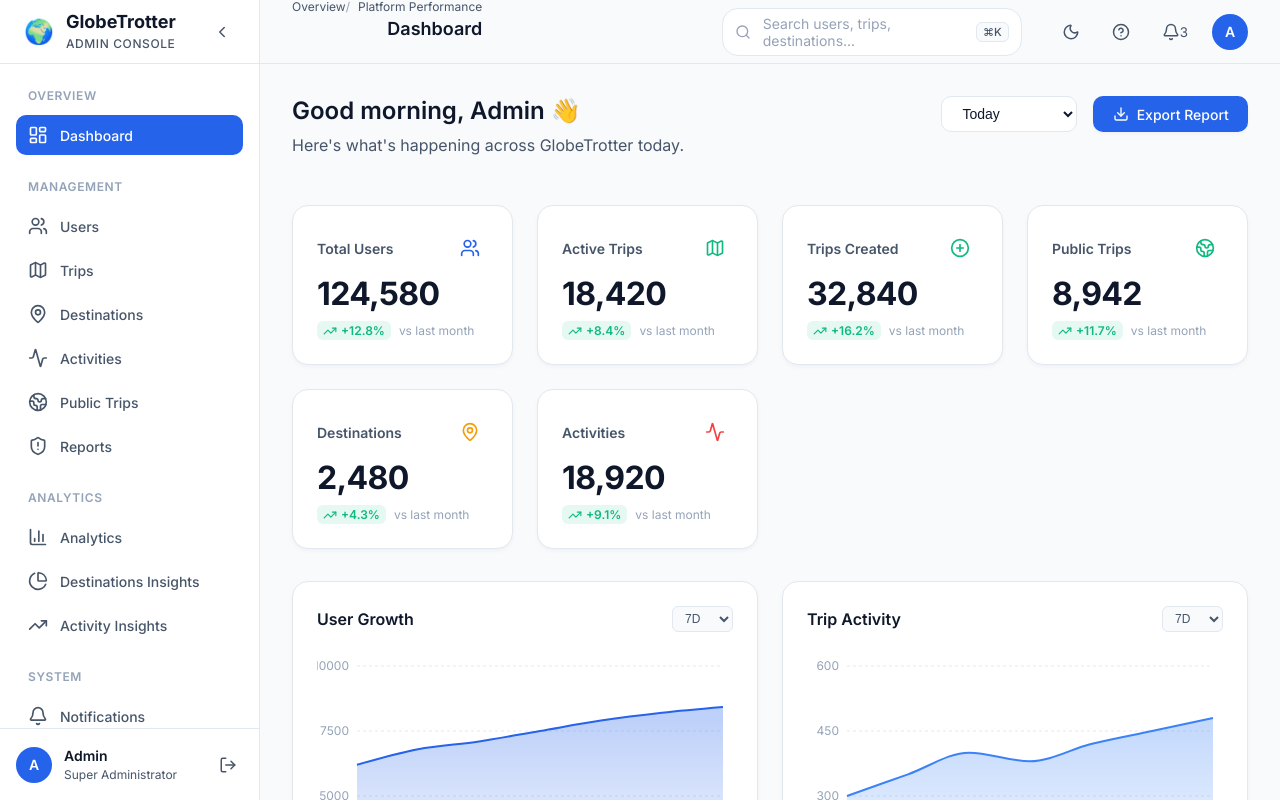
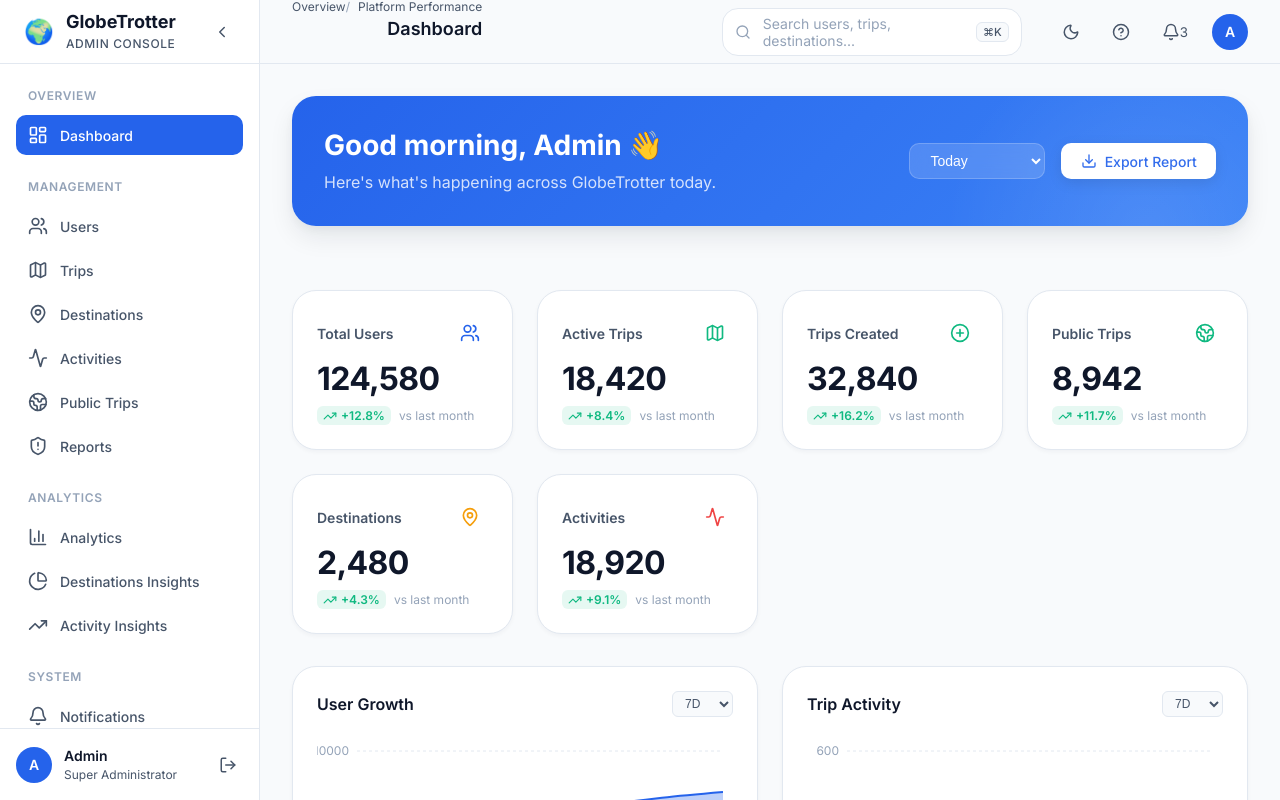
Before and after one commit to DevanshAdhia/GlobeTrotter, a React (Vite) app: page /admin in a window 1280 px wide. Shown: the top 800 px of the page. Built offline with nearby package versions, Linux system fonts and the light colour scheme.

Commit message:
feat: enhance admin dashboard with premium UI aesthetics (glassmorphism, glows, animated gradients)

```diff
--- a/src/components/admin/KpiCard.css
+++ b/src/components/admin/KpiCard.css
@@ -2,6 +2,25 @@
   display: flex;
   flex-direction: column;
   gap: 1rem;
+  position: relative;
+  overflow: hidden;
+}
+
+.kpi-glow-bg {
+  position: absolute;
+  top: -30px;
+  right: -30px;
+  width: 150px;
+  height: 150px;
+  border-radius: 50%;
+  z-index: 0;
+  opacity: 0.6;
+  transition: transform 0.6s cubic-bezier(0.34, 1.56, 0.64, 1), opacity 0.3s ease;
+}
+
+.kpi-card:hover .kpi-glow-bg {
+  transform: scale(1.6) translate(-5px, 5px);
+  opacity: 1;
 }
 
 .kpi-header {
--- a/src/components/admin/KpiCard.jsx
+++ b/src/components/admin/KpiCard.jsx
@@ -13,19 +13,15 @@ const KpiCard = ({ title, value, trend, isPositive, label, icon: Icon }) => {
   const color = getSubtleColor();
 
   return (
-    <div className="card kpi-card" style={{ position: 'relative', overflow: 'hidden' }}>
-      <div style={{
-        position: 'absolute',
-        top: '-20px',
-        right: '-20px',
-        width: '120px',
-        height: '120px',
-        background: `radial-gradient(circle, ${color}25 0%, transparent 70%)`,
-        borderRadius: '50%',
-        zIndex: 0
-      }}></div>
+    <div className="card kpi-card">
+      <div
+        className="kpi-glow-bg"
+        style={{
+          background: `radial-gradient(circle, ${color}30 0%, transparent 70%)`
+        }}
+      ></div>
 
-      <div style={{ position: 'relative', zIndex: 1 }}>
+      <div style={{ position: 'relative', zIndex: 3 }}>
         <div className="kpi-header">
           <h3 className="kpi-title">{title}</h3>
           <div className="kpi-icon-wrapper" style={{ color: color, backgroundColor: `${color}15`, padding: '8px', borderRadius: '8px' }}>
--- a/src/pages/admin/Dashboard.css
+++ b/src/pages/admin/Dashboard.css
@@ -9,19 +9,42 @@
 .dashboard-hero {
   display: flex;
   justify-content: space-between;
-  align-items: flex-start;
-  margin-bottom: 1rem;
+  align-items: center;
+  padding: 2rem;
+  background: linear-gradient(135deg, var(--primary) 0%, var(--info) 100%);
+  border-radius: var(--radius-xl);
+  color: white;
+  margin-bottom: 2rem;
+  box-shadow: var(--shadow-lg);
+  position: relative;
+  overflow: hidden;
+}
+
+.dashboard-hero::before {
+  content: '';
+  position: absolute;
+  top: -50%; right: -10%;
+  width: 400px; height: 400px;
+  background: radial-gradient(circle, rgba(255,255,255,0.1) 0%, transparent 70%);
+  border-radius: 50%;
+}
+
+.hero-content {
+  position: relative;
+  z-index: 1;
 }
 
 .hero-content h2 {
-  font-size: 1.5rem;
+  font-size: 1.75rem;
+  font-weight: 700;
   margin-bottom: 0.5rem;
-  color: var(--text-primary);
+  color: white;
 }
 
 .hero-content p {
-  color: var(--text-secondary);
+  color: rgba(255, 255, 255, 0.8);
   margin: 0;
+  font-size: 1rem;
 }
 
 .hero-actions {
@@ -31,15 +54,33 @@
 }
 
 .date-filter {
-  background-color: var(--surface);
-  color: var(--text-primary);
-  border: 1px solid var(--border);
+  background-color: rgba(255, 255, 255, 0.15);
+  color: white;
+  border: 1px solid rgba(255, 255, 255, 0.2);
   padding: 0.5rem 1rem;
   border-radius: var(--radius-md);
   font-size: 0.875rem;
   font-weight: 500;
   outline: none;
   cursor: pointer;
+  backdrop-filter: blur(10px);
+}
+
+.date-filter option {
+  color: var(--text-primary);
+  background: var(--surface);
+}
+
+.hero-actions .btn-primary {
+  background-color: white;
+  color: var(--primary);
+  box-shadow: 0 4px 14px rgba(0, 0, 0, 0.1);
+}
+
+.hero-actions .btn-primary:hover {
+  background-color: rgba(255, 255, 255, 0.9);
+  transform: translateY(-2px);
+  box-shadow: 0 6px 20px rgba(0, 0, 0, 0.15);
 }
 
 .flex-center {
--- a/src/styles/admin.css
+++ b/src/styles/admin.css
@@ -64,15 +64,45 @@ button {
 .card {
   background-color: var(--surface);
   border: 1px solid var(--border);
-  border-radius: var(--radius-lg);
+  border-radius: var(--radius-xl); /* Softer corners for premium feel */
   padding: 1.5rem;
   box-shadow: var(--shadow-sm);
-  transition: transform var(--transition-fast), box-shadow var(--transition-fast);
+  transition: all 0.3s cubic-bezier(0.25, 0.8, 0.25, 1);
+  position: relative;
+  overflow: hidden;
+  z-index: 1;
+}
+
+/* Premium top highlight effect on hover */
+.card::after {
+  content: '';
+  position: absolute;
+  top: 0;
+  left: 0;
+  right: 0;
+  height: 3px;
+  background: linear-gradient(90deg, var(--primary), var(--info), var(--success));
+  background-size: 200% auto;
+  opacity: 0;
+  transition: opacity 0.3s ease;
+  z-index: 2;
+  animation: gradient-shift 3s ease infinite;
+}
+
+@keyframes gradient-shift {
+  0% { background-position: 0% 50%; }
+  50% { background-position: 100% 50%; }
+  100% { background-position: 0% 50%; }
 }
 
 .card:hover {
   box-shadow: var(--shadow-hover);
-  transform: translateY(-2px);
+  transform: translateY(-4px);
+  border-color: transparent;
+}
+
+.card:hover::after {
+  opacity: 1;
 }
 
 .btn-primary {
```
